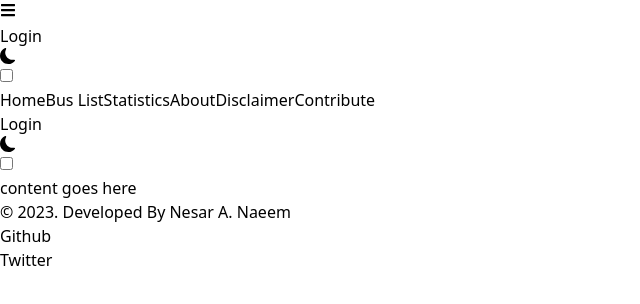
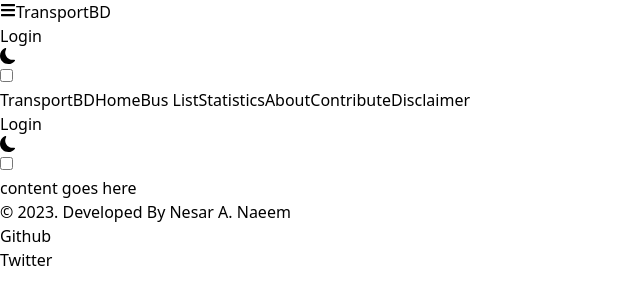
Before and after one commit to nesaranaeem/transport-route-bd-client, a Next.js app: page /about in a window 1280 px wide. Shown: the top 304 px of the page, without its empty margins (0-640 px from the left). Built offline with nearby package versions, Linux system fonts and the light colour scheme.

Commit message:
text logo added

```diff
--- a/components/common/MenuItems.js
+++ b/components/common/MenuItems.js
@@ -36,17 +36,18 @@
     >
       About
     </Link>
+
+    <Link
+      href="/contribute"
+      className="block px-4 py-2 text-gray-700 hover:bg-gray-100 dark:hover:bg-gray-800"
+    >
+      Contribute
+    </Link>
     <Link
       href="/disclaimer"
       className="block px-4 py-2 text-gray-700 hover:bg-gray-100 dark:hover:bg-gray-800"
     >
       Disclaimer
-    </Link>
-    <Link
-      href="/contribute"
-      className="block px-4 py-2 text-gray-700 hover:bg-gray-100 dark:hover:bg-gray-800"
-    >
-      Contribute
     </Link>
   </>
 );
@@ -77,16 +78,16 @@
       About
     </Link>
     <Link
+      href="/contribute"
+      className="px-4 py-2 hover:bg-gray-100 dark:hover:bg-gray-800 dark:text-white"
+    >
+      Contribute
+    </Link>
+    <Link
       href="/disclaimer"
       className="px-4 py-2 hover:bg-gray-100 dark:hover:bg-gray-800 dark:text-white"
     >
       Disclaimer
     </Link>
-    <Link
-      href="/contribute"
-      className="px-4 py-2 hover:bg-gray-100 dark:hover:bg-gray-800 dark:text-white"
-    >
-      Contribute
-    </Link>
   </>
 );
--- a/components/header/Header.js
+++ b/components/header/Header.js
@@ -5,6 +5,7 @@
   mainMobileMenuItems,
   rightSideMenuItems,
 } from "../common/MenuItems";
+import Link from "next/link";
 
 export default function Header() {
   const [isOpen, setIsOpen] = useState(false);
@@ -24,6 +25,9 @@
             <FaBars className="w-6 h-6 dark:text-blue-600" />
           )}
         </button>
+        <Link href="/" className="text-xl font-bold font-mono px-2">
+          TransportBD
+        </Link>
         {/* <img src="/logo.svg" alt="Transport Route BD" className="w-32 h-auto" /> */}
         <div />
         {rightSideMenuItems}
@@ -36,8 +40,12 @@
 
       {/* Desktop menu */}
       <nav className="hidden lg:flex lg:items-center lg:justify-end text-gray-700 dark:text-white">
+        <Link href="/" className="text-xl font-bold font-mono px-2">
+          TransportBD
+        </Link>
         {mainDesktopMenuItems}
       </nav>
+
       <div className="hidden lg:block">{rightSideMenuItems}</div>
     </header>
   );
```
